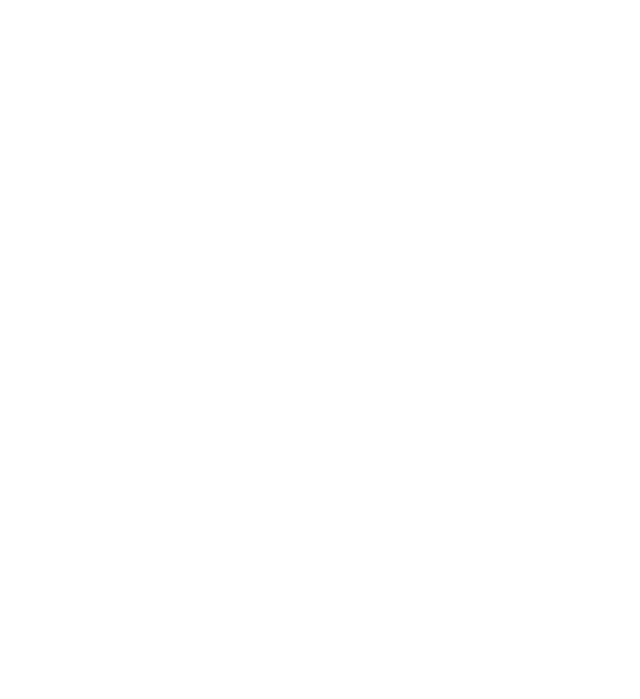
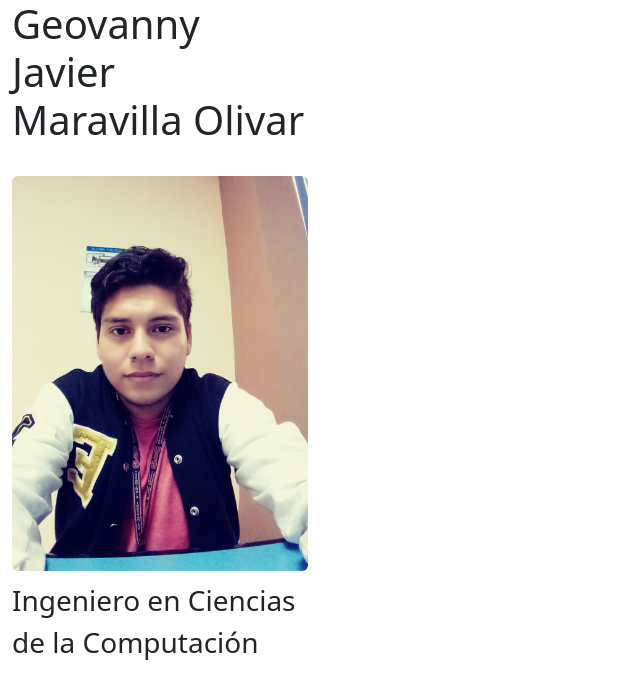
Before and after one commit to GMaravilla/biografia, a plain HTML site: page index.html in a window 1280 px wide. Shown: the whole page, without its empty margins (0-640 px from the left). Drawn offline with nearby package versions, Linux system fonts and the light colour scheme; a web font is replaced by a local one.

Commit message:
primera division, lateral izquierdo para imagen de biografia

```diff
--- a/index.html
+++ b/index.html
@@ -15,6 +15,24 @@
     <title>Biografia</title>
 </head>
 <body>
-
+    <div class="container-fluid"><!--contenedor principal-->
+        <div class="row align-items-lg-start">
+            <!-- contenedor lateral izquierdo-->
+            <div class="col-3">
+                <h1>Geovanny Javier<br />
+                    Maravilla Olivar
+                </h1>
+                <br />
+                <figure class="figure">
+                    <img
+                      src="foto.jpg"
+                      class="figure-img img-fluid rounded"
+                      alt="..."
+                    />
+                    <p class="fs-3">Ingeniero en Ciencias de la Computación</p>
+                  </figure>
+            </div>
+        </div>
+    </div>
 </body>
 </html>
```
